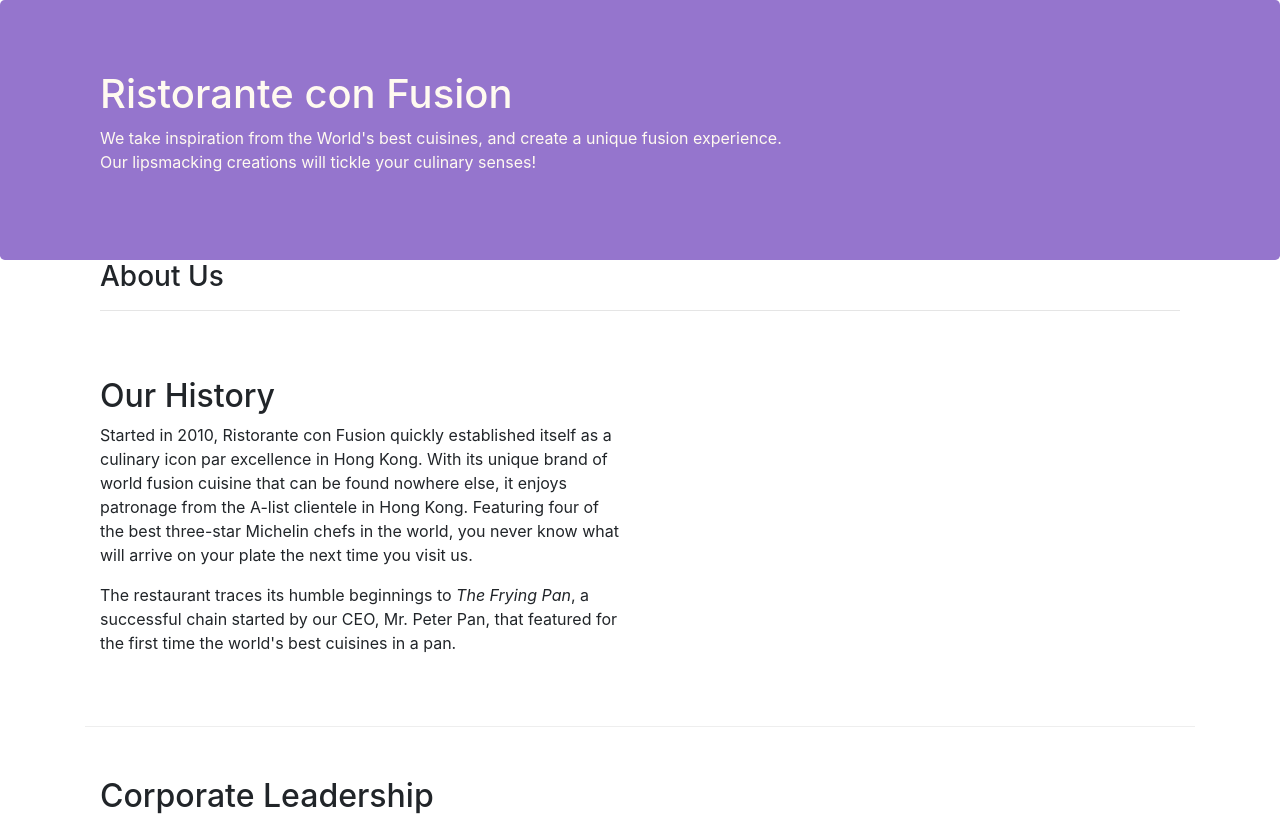
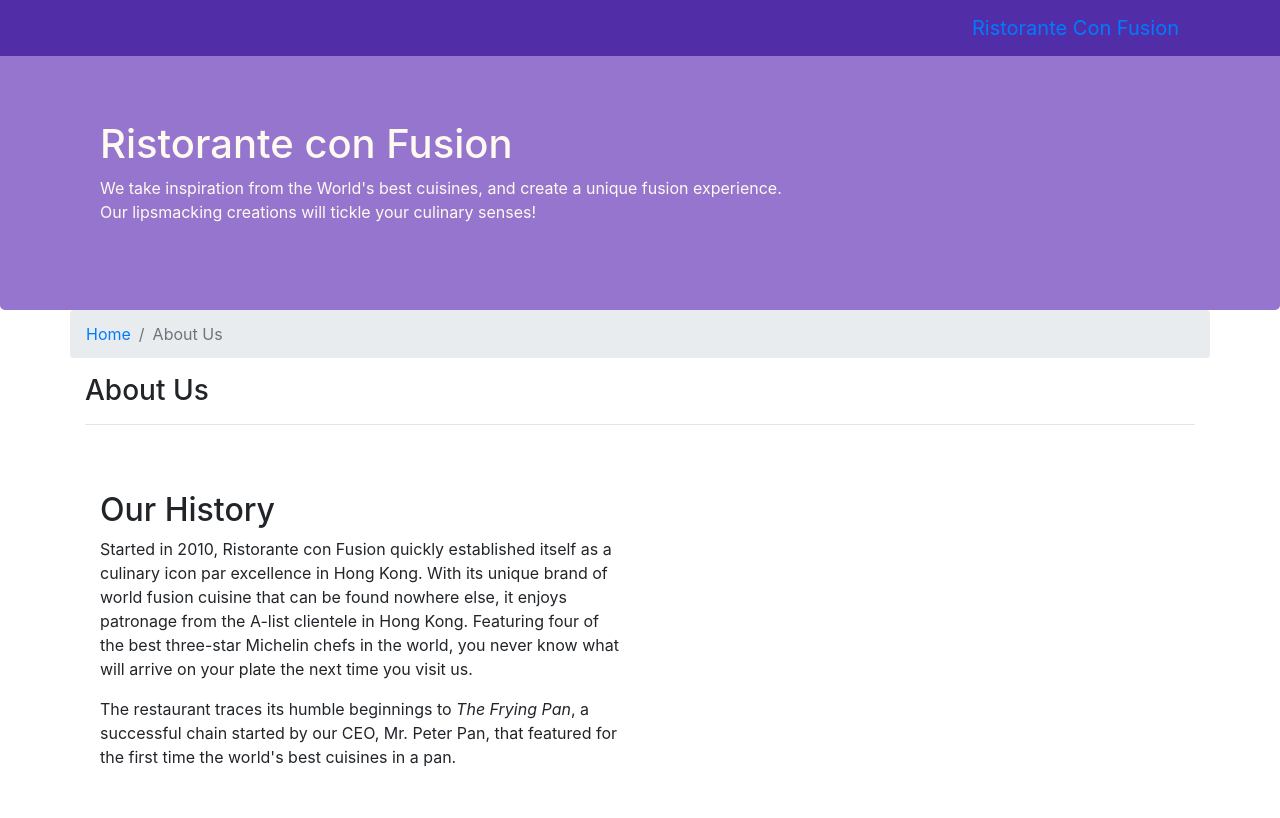
Before and after one commit to Rosseoko/RemindMe, a website: page aboutus.html in a window 1280 px wide. Shown: the top 818 px of the page. Drawn offline with nearby package versions, Linux system fonts and the light colour scheme.

Commit message:
Navbar and breadcrumbs

```diff
--- a/aboutus.html
+++ b/aboutus.html
@@ -16,6 +16,28 @@
 
 <body>
 
+    <nav class="navbar navbar-inverse navbar-toggleable-sm fixed-top">
+
+            <div class="container">
+
+                <button class="navbar-toggler" type="button" data-toggle="collapse" data-target="#Navbar">
+                   <span class="navbar-toggler-icon"></span>
+                  </button>
+                   <a class="navbar-brand" href="./index.html">Ristorante Con Fusion</a>
+
+                <div class="collapse navbar-collapse" id="Navbar">
+
+                <ul class="navbar-nav">
+                    <li class="nav-item"><a class="nav-link" href="./index.html">Home</a></li>
+                    <li class="nav-item active"><a class="nav-link" href="#">About</a></li>
+                    <li class="nav-item "><a class="nav-link" href="#">Menu</a></li>
+                    <li class="nav-item "><a class="nav-link" href="#">Contact</a></li>
+                </ul>
+
+            </div>
+            </div>
+    </nav>
+
     <header class="jumbotron">
         <div class="container">
             <div class="row row-header">
@@ -30,7 +52,12 @@
     </header>
 
     <div class="container">
-        <div>
+        <div class="row">
+            <ol class="col-12 breadcrumb">
+                <li class="breadcrumb-item"><a href="./index.html">Home</a></li>
+                <li class="breadcrumb-item active">About Us</li>
+            </ol>
+
             <div class="col-sm-12">
                <h3>About Us</h3>
                <hr>
@@ -38,7 +65,7 @@
         </div>
 
         <div class="row row-content">
-            <div class="col-xs-12 col-sm-12 col-md-6">
+            <div class="col-sm-6">
                 <h2>Our History</h2>
                 <p>Started in 2010, Ristorante con Fusion quickly established itself as a culinary icon par excellence in Hong Kong. With its unique brand of world fusion cuisine that can be found nowhere else, it enjoys patronage from the A-list clientele in Hong Kong.  Featuring four of the best three-star Michelin chefs in the world, you never know what will arrive on your plate the next time you visit us.</p>
                 <p>The restaurant traces its humble beginnings to <em>The Frying Pan</em>, a successful chain started by our CEO, Mr. Peter Pan, that featured for the first time the world's best cuisines in a pan.</p>
@@ -69,7 +96,7 @@
                 <div class="col-5 offset-1 col-sm-2">
                     <h5>Links</h5>
                     <ul class="list-unstyled">
-                        <li><a href="#">Home</a></li>
+                        <li><a href="./index.html">Home</a></li>
                         <li><a href="#">About</a></li>
                         <li><a href="#">Menu</a></li>
                         <li><a href="#">Contact</a></li>
--- a/css/styles.css
+++ b/css/styles.css
@@ -30,3 +30,13 @@ adress{
  color: #0f0f0f;
 
 }
+
+
+body{
+  padding: 50px 0px 0px 0px;
+  z-index: 0;
+}
+
+.navbar-inverse{
+  background-color: #512DA8;
+}
```
Also changed, not shown: index.html (+25 -1 lines), 1 other file.
